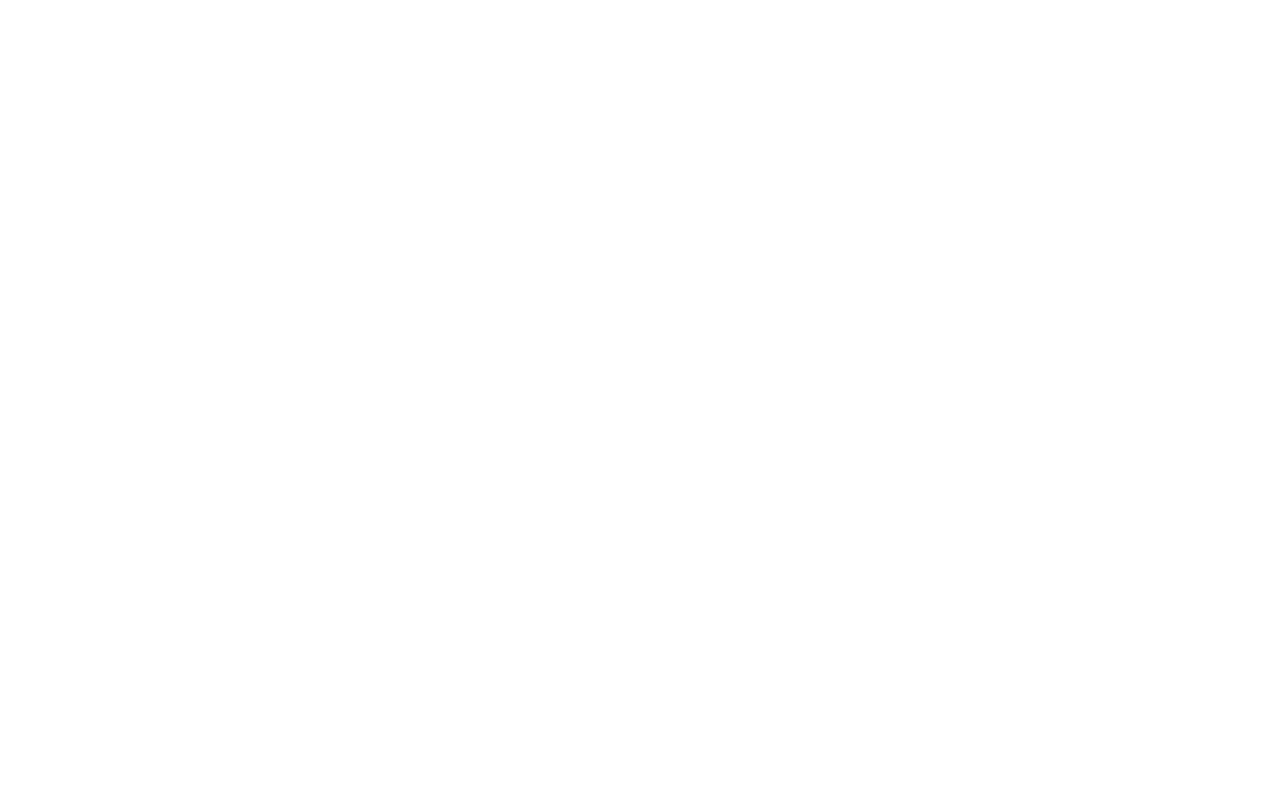
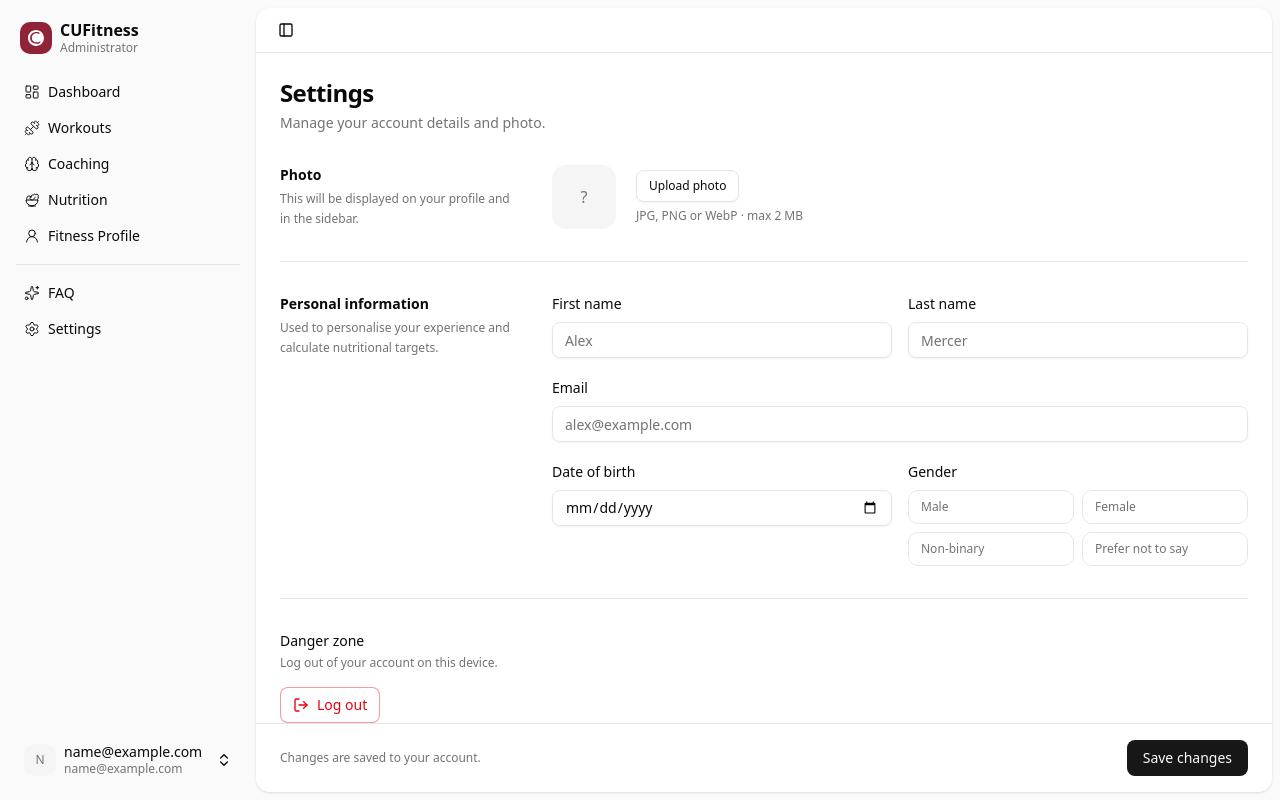
Before and after one commit to MaximBacar/stacktrace-coen6311, a React (Vite) app in the folder frontend/: page /settings in a window 1280 px wide. Before the commit this address led to /. Built offline with nearby package versions, Linux system fonts and the light colour scheme; sample sign-in values are in the browser's storage.

Commit message:
Fixed routes

```diff
--- a/frontend/src/App.jsx
+++ b/frontend/src/App.jsx
@@ -1,5 +1,6 @@
+import { useContext } from 'react'
 import { BrowserRouter, Route, Routes } from 'react-router-dom'
-import { AuthProvider } from './context/AuthContext'
+import { AuthContext, AuthProvider } from './context/AuthContext'
 import { PublicRoute, ProtectedRoute, RoleRoute } from './components/ProtectedRoute'
 
 import LoginPage        from './pages/auth/LoginPage'
@@ -14,13 +15,23 @@
 import FaqPage           from './pages/members/faq/FaqPage'
 import MemberLayout      from './layouts/MemberLayout'
 
-import CoachLayout          from './layouts/CoachLayout'
-import DashboardPage        from './pages/coaches/DashboardPage'
-import RequestsPage         from './pages/coaches/RequestsPage'
-import ClientsPage          from './pages/coaches/ClientsPage'
-import CalendarPage         from './pages/coaches/calendar/CalendarPage'
-import CoachSettingsPage    from './pages/coaches/CoachSettingsPage'
-import CoachWorkoutsPage    from './pages/coaches/CoachWorkoutsPage'
+import CoachLayout       from './layouts/CoachLayout'
+import DashboardPage     from './pages/coaches/DashboardPage'
+import RequestsPage      from './pages/coaches/RequestsPage'
+import ClientsPage       from './pages/coaches/ClientsPage'
+import CalendarPage      from './pages/coaches/calendar/CalendarPage'
+import CoachSettingsPage from './pages/coaches/CoachSettingsPage'
+import CoachWorkoutsPage from './pages/coaches/CoachWorkoutsPage'
+
+// Role-aware layout: picks the right sidebar nav based on role
+function AppLayout() {
+  const { user } = useContext(AuthContext)
+  return user?.role === 'coach' ? <CoachLayout /> : <MemberLayout />
+}
+
+function RoleIndex()    { const { user } = useContext(AuthContext); return user?.role === 'coach' ? <DashboardPage />     : <HomePage />     }
+function RoleWorkouts() { const { user } = useContext(AuthContext); return user?.role === 'coach' ? <CoachWorkoutsPage /> : <WorkoutsPage />  }
+function RoleSettings() { const { user } = useContext(AuthContext); return user?.role === 'coach' ? <CoachSettingsPage /> : <SettingsPage />  }
 
 export function App() {
   return (
@@ -34,30 +45,29 @@
             </Route>
 
             <Route element={<ProtectedRoute />}>
+              <Route element={<AppLayout />}>
 
-              <Route element={<RoleRoute role="member" />}>
-                <Route element={<MemberLayout />}>
-                  <Route index              element={<HomePage />}     />
-                  <Route path="/workouts"   element={<WorkoutsPage />}  />
-                  <Route path="/coaching"   element={<CoachingPage />}  />
-                  <Route path="/nutrition"  element={<NutritionPage />} />
-                  <Route path="/faq"        element={<FaqPage />}       />
-                  <Route path="/profile"    element={<ProfilePage />}   />
-                  <Route path="/settings"   element={<SettingsPage />}  />
+                {/* Shared paths — role-aware, no guards needed */}
+                <Route index            element={<RoleIndex />}    />
+                <Route path="/workouts" element={<RoleWorkouts />} />
+                <Route path="/settings" element={<RoleSettings />} />
+
+                {/* Member-only paths — coaches get redirected to role home */}
+                <Route element={<RoleRoute role="member" />}>
+                  <Route path="/coaching"  element={<CoachingPage />}  />
+                  <Route path="/nutrition" element={<NutritionPage />} />
+                  <Route path="/faq"       element={<FaqPage />}       />
+                  <Route path="/profile"   element={<ProfilePage />}   />
                 </Route>
+
+                {/* Coach-only paths — members get redirected to role home */}
+                <Route element={<RoleRoute role="coach" />}>
+                  <Route path="/requests" element={<RequestsPage />} />
+                  <Route path="/clients"  element={<ClientsPage />}  />
+                  <Route path="/calendar" element={<CalendarPage />} />
+                </Route>
+
               </Route>
-
-              <Route element={<RoleRoute role="coach" />}>
-                <Route element={<CoachLayout />}>
-                  <Route path="/dashboard"       element={<DashboardPage />}     />
-                  <Route path="/requests"        element={<RequestsPage />}      />
-                  <Route path="/clients"         element={<ClientsPage />}       />
-                  <Route path="/calendar"        element={<CalendarPage />}      />
-                  <Route path="/coach/workouts"  element={<CoachWorkoutsPage />} />
-                  <Route path="/settings"        element={<CoachSettingsPage />} />
-                </Route>
-              </Route>
-
             </Route>
           </Routes>
         </AuthProvider>
--- a/frontend/src/components/ProtectedRoute.jsx
+++ b/frontend/src/components/ProtectedRoute.jsx
@@ -3,8 +3,8 @@
 import { AuthContext } from '@/context/AuthContext'
 
 const ROLE_HOME = {
-  member: '/workouts',
-  coach:  '/dashboard',
+  member: '/',
+  coach:  '/',
   admin:  '/',
 }
 
--- a/frontend/src/layouts/CoachLayout.jsx
+++ b/frontend/src/layouts/CoachLayout.jsx
@@ -2,12 +2,12 @@
 import { CuSidebar } from './Sidebar'
 
 const navItems = [
-  { label: 'Dashboard', to: '/dashboard',      icon: LayoutDashboard },
-  { label: 'Requests',  to: '/requests',        icon: Inbox           },
-  { label: 'Clients',   to: '/clients',         icon: Users           },
-  { label: 'Calendar',  to: '/calendar',        icon: CalendarDays    },
-  { label: 'Workouts',  to: '/coach/workouts',  icon: Dumbbell        },
-  { label: 'Settings',  to: '/settings',        icon: Settings        },
+  { label: 'Dashboard', to: '/',          icon: LayoutDashboard },
+  { label: 'Requests',  to: '/requests',  icon: Inbox           },
+  { label: 'Clients',   to: '/clients',   icon: Users           },
+  { label: 'Calendar',  to: '/calendar',  icon: CalendarDays    },
+  { label: 'Workouts',  to: '/workouts',  icon: Dumbbell        },
+  { label: 'Settings',  to: '/settings',  icon: Settings        },
 ]
 
 export default function CoachLayout() {
```
